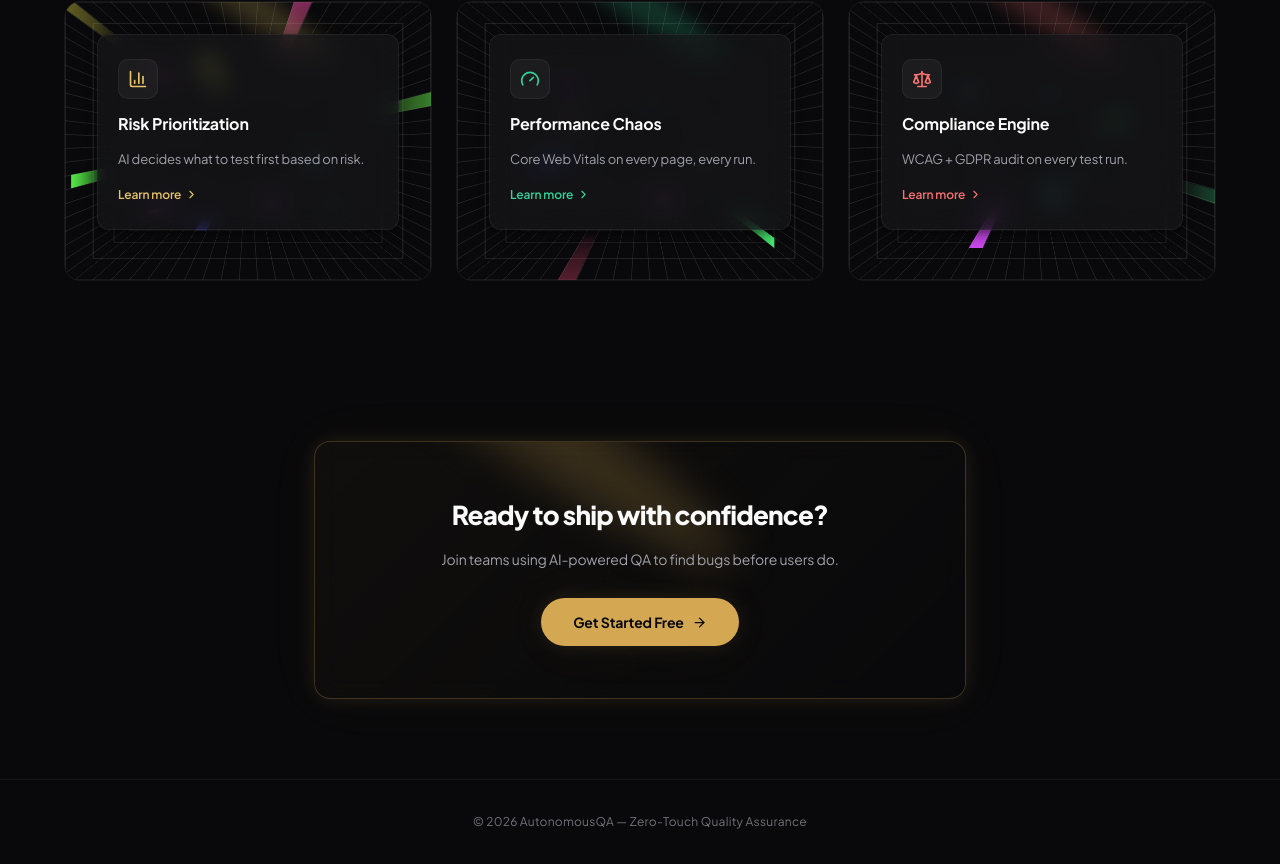
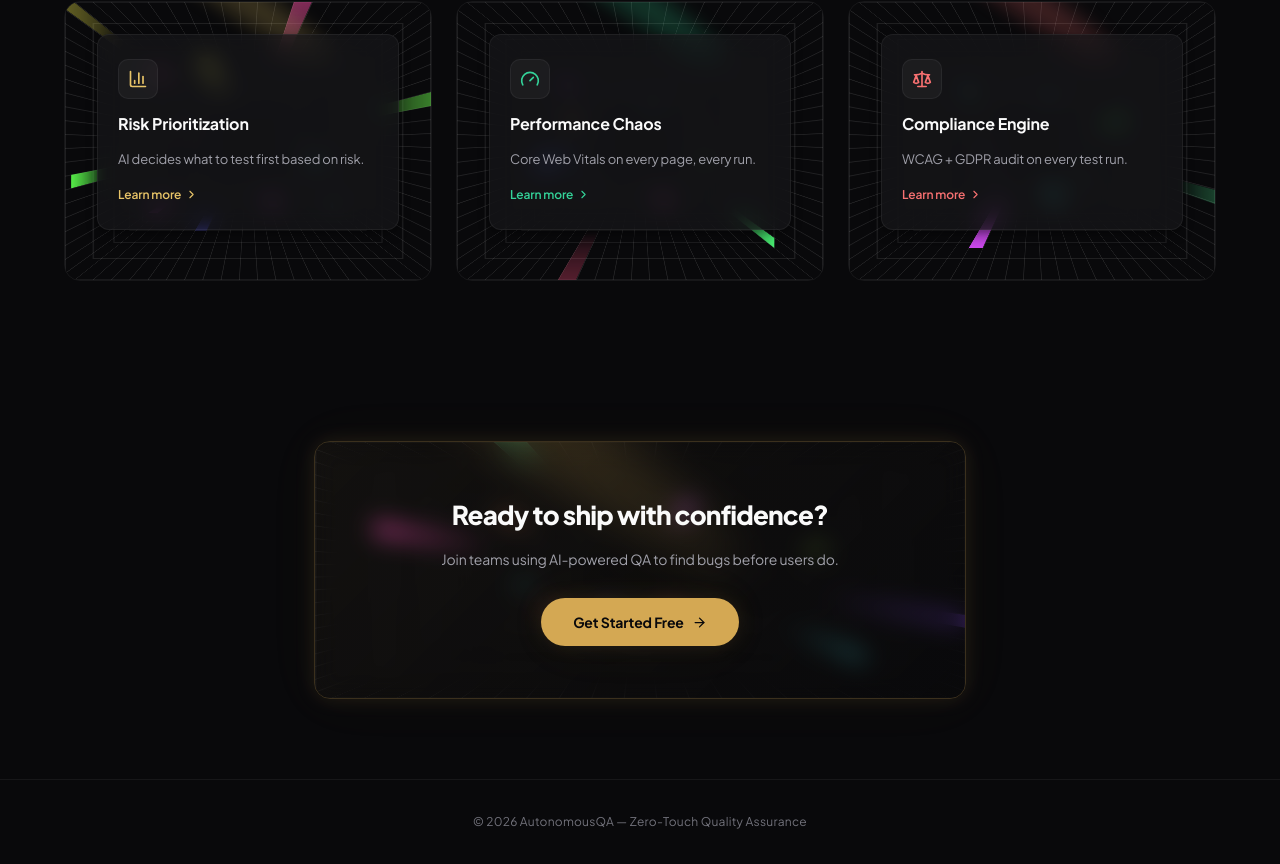
Before and after one commit to rohith2157/BUGZERO, a React (Vite) app in the folder autonomousqa-frontend/: page / in a window 1280 px wide. Shown: the part 1574-2438 px from the top of the page. Built offline with nearby package versions, Linux system fonts and the light colour scheme.

Commit message:
feat: replace motion.div with WarpBackground component for improved visual effects and layout

```diff
--- a/autonomousqa-frontend/src/pages/Landing.jsx
+++ b/autonomousqa-frontend/src/pages/Landing.jsx
@@ -397,19 +397,16 @@ export default function Landing() {
                 maxWidth: 700, margin: '0 auto', padding: '60px 24px 80px',
                 textAlign: 'center', position: 'relative', zIndex: 1,
             }}>
-                <motion.div
-                    initial={{ opacity: 0, y: 20 }}
-                    whileInView={{ opacity: 1, y: 0 }}
-                    viewport={{ once: true }}
+                <WarpBackground
+                    beamsPerSide={3}
+                    beamSize={5}
+                    beamDuration={4}
+                    beamDelayMax={4}
+                    perspective={120}
+                    gridColor="var(--border-default)"
+                    className="!p-0"
                     style={{
-                        borderRadius: 'var(--radius-xl)',
-                        border: '1px solid var(--border-accent)',
-                        background: isDark
-                            ? 'linear-gradient(135deg, rgba(212,168,83,0.04) 0%, rgba(9,9,11,0.9) 100%)'
-                            : 'linear-gradient(135deg, rgba(184,134,11,0.04) 0%, rgba(255,255,255,0.9) 100%)',
-                        backdropFilter: 'blur(12px)',
-                        padding: '52px 44px',
-                        position: 'relative',
+                        borderColor: 'var(--border-accent)',
                         overflow: 'hidden',
                         boxShadow: 'var(--shadow-glow-gold)',
                     }}
@@ -418,7 +415,20 @@ export default function Landing() {
                         className="-top-40 left-0 md:left-48 md:-top-20"
                         fill="var(--color-accent-gold)"
                     />
-                    <div style={{ position: 'relative', zIndex: 2 }}>
+                    <motion.div
+                        initial={{ opacity: 0, y: 20 }}
+                        whileInView={{ opacity: 1, y: 0 }}
+                        viewport={{ once: true }}
+                        style={{
+                            padding: '52px 44px',
+                            position: 'relative',
+                            zIndex: 2,
+                            background: isDark
+                                ? 'linear-gradient(135deg, rgba(212,168,83,0.04) 0%, rgba(9,9,11,0.7) 100%)'
+                                : 'linear-gradient(135deg, rgba(184,134,11,0.04) 0%, rgba(255,255,255,0.7) 100%)',
+                            backdropFilter: 'blur(12px)',
+                        }}
+                    >
                         <h3 style={{ fontSize: 26, fontWeight: 800, letterSpacing: '-0.03em', marginBottom: 12, color: 'var(--text-primary)' }}>
                             Ready to ship with confidence?
                         </h3>
@@ -440,8 +450,8 @@ export default function Landing() {
                         >
                             Get Started Free <ArrowRight size={15} />
                         </motion.button>
-                    </div>
-                </motion.div>
+                    </motion.div>
+                </WarpBackground>
             </section>
 
             {/* Footer */}
```
